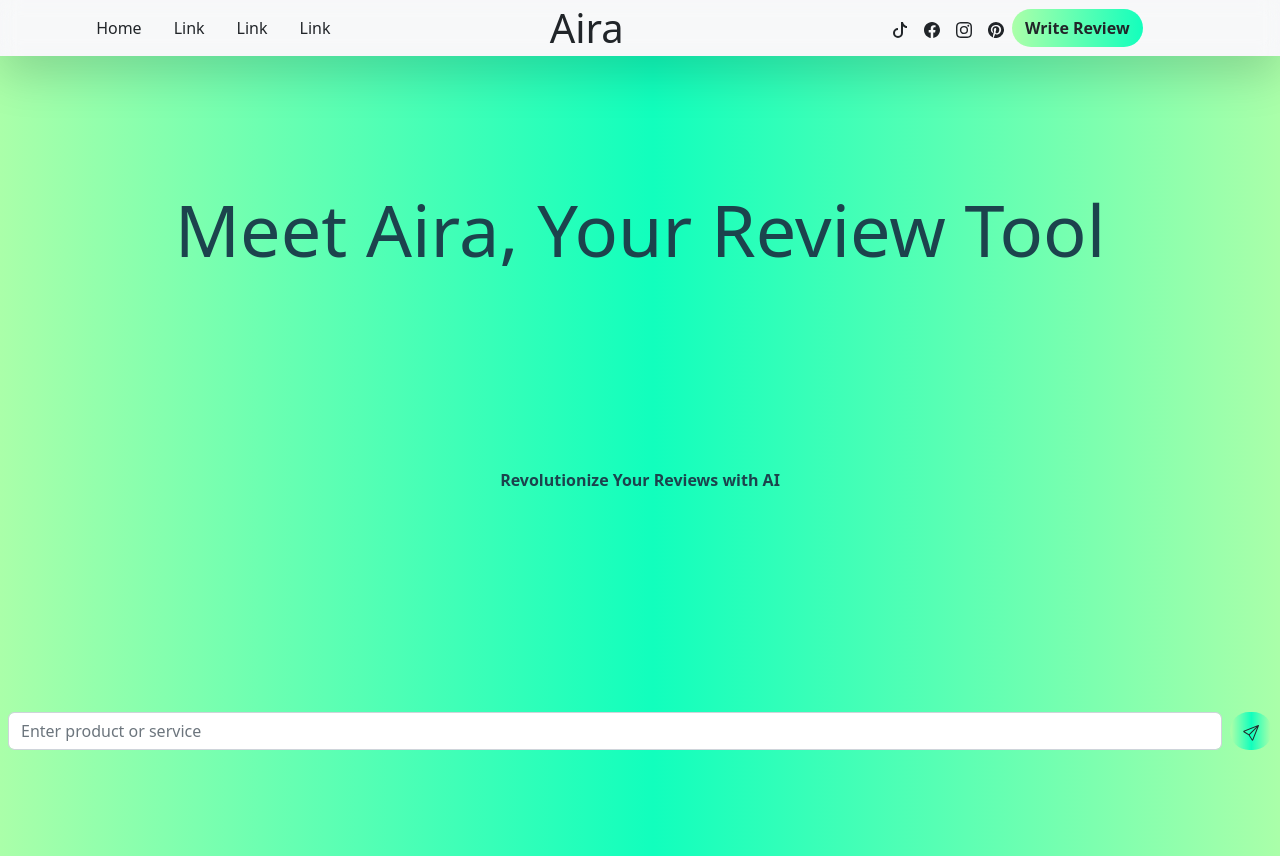
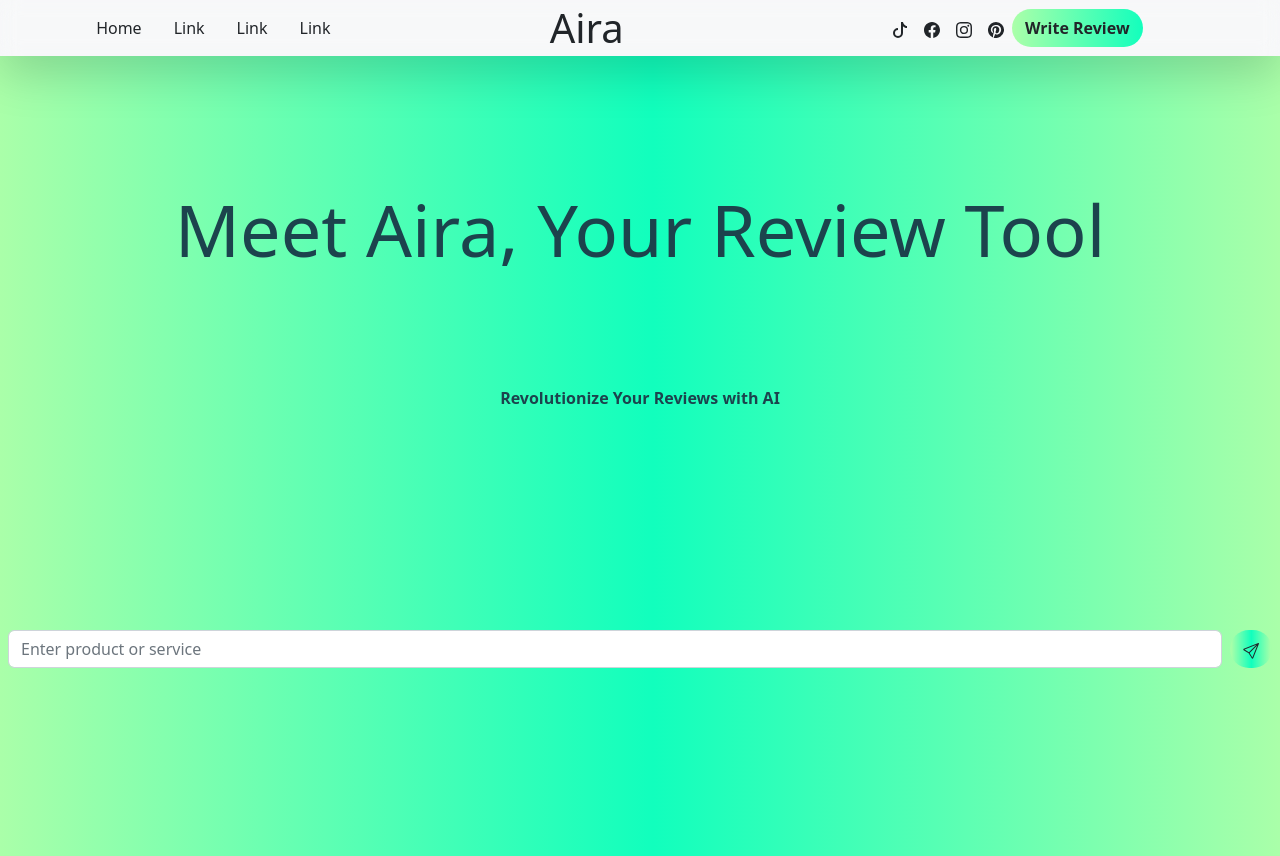
Before and after one commit to yohanJS/aira-app, a Vue app: page / in a window 1280 px wide. Built offline with nearby package versions, Linux system fonts and the light colour scheme.

Commit message:
one more try

```diff
--- a/src/components/Hero.vue
+++ b/src/components/Hero.vue
@@ -31,8 +31,8 @@ export default {
 <template>
   <div class="container-fluid p-0">
     <!-- Main content area that grows and pushes GenerateReviewSection down -->
-    <div class="row g-0 bg-color d-flex align-items-center justify-content-center min-vh-100">
-      <div class="col-12 text-center">
+    <div class="row g-0 bg-color d-flex justify-content-center vh-100">
+      <div class="col-12 text-center align-self-center">
         <h1 class="display-2 btn-text-color fw-size-400 mt-5">
           Meet Aira, Your Review Tool
         </h1>
@@ -41,7 +41,6 @@ export default {
         <p id="welcomeMsg" class="mt-4 pb-3 btn-text-color fw-size-600">
           Revolutionize Your Reviews with AI
         </p>
-        <!-- More content will be displayed here -->
       </div>
       <div class="col-md-12">
         <GenerateReviewSection />
```
